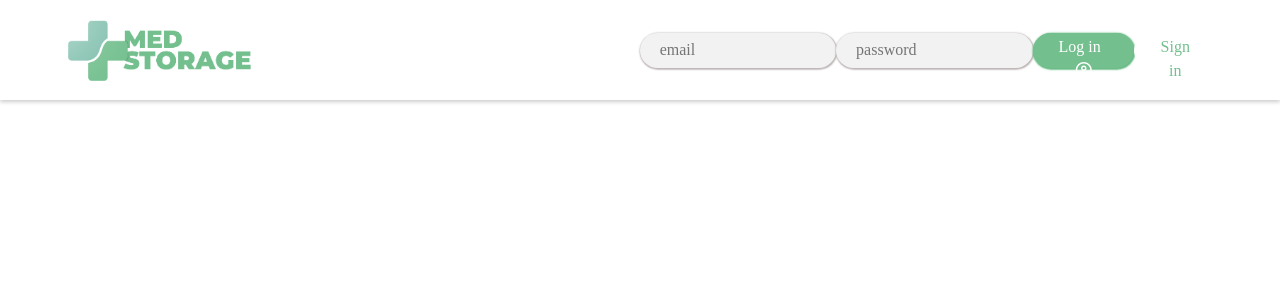
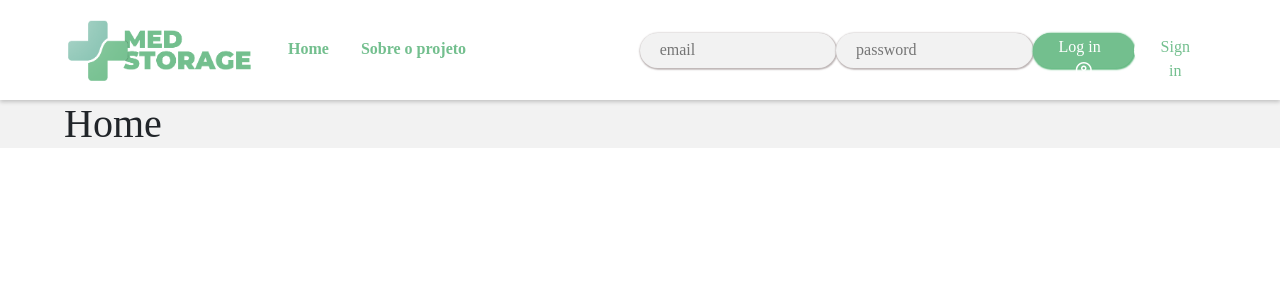
Before and after one commit to matheusssilva991/sistema_gestao_imagens_medicas, a Vue app in the folder Frontend/: page /#/ in a window 1280 px wide. Shown: the top 300 px of the page. Built offline with nearby package versions, Linux system fonts and the light colour scheme.

Commit message:
Att correção Header

```diff
--- a/Frontend/src/App.vue
+++ b/Frontend/src/App.vue
@@ -1,10 +1,20 @@
 <template>
-  <nav>
-    <!-- <router-link to="/">Home</router-link> |
-    <router-link to="/about">About</router-link> -->
-  </nav>
-  <router-view/>
+  <div id="app">
+    <HeaderComp></HeaderComp>
+    <router-view/>
+  </div>
 </template>
+
+<script>
+  import HeaderComp from './components/HeaderComp.vue';
+
+  export default {
+    name:"App",
+    components: {
+      HeaderComp
+    }
+  }
+</script>
 
 <style>
 #app {
@@ -12,6 +22,7 @@
   font-weight: bold;
   -webkit-font-smoothing: antialiased;
   -moz-osx-font-smoothing: grayscale;
+  background-color: #f2f2f2;
 }
 
 * {
--- a/Frontend/src/components/HeaderComp.vue
+++ b/Frontend/src/components/HeaderComp.vue
@@ -1,9 +1,10 @@
 <template>
+    <div>
         <header class="header">
             <div class="navbar-header">
                 <a href="/"><img src="../assets/logo.png" alt="Logo" id="logo"></a>
-            <router-link to="/" class="nav-link-header" v-if:=this.logged>Home</router-link>
-            <router-link to="/" class="nav-link-header" v-if:=this.logged>Sobre o projeto</router-link>
+                <router-link to="/" class="nav-link-header" v-if:=!this.logged>Home</router-link>
+                <router-link to="/about" class="nav-link-header" v-if:=!this.logged>Sobre o projeto</router-link>
             </div>
 
             <div v-if:=!this.logged class="form-header">
@@ -25,6 +26,7 @@
 
         <div v-if="this.erro" class="error-msg">
             <h1>{{ this.erro }}</h1>
+        </div>
     </div>
 </template>
 
@@ -81,8 +83,9 @@ html, body {
   margin: 0;
   padding: 0;
 }
+
 .header {
-    position: fixed;
+    /* position: fixed; */
     width: 100%;
     height: 100px;
     right: 0;
@@ -91,6 +94,7 @@ html, body {
     margin: 0px;
     box-shadow: 0px 2px 4px rgba(0, 0, 0, 0.2);
     align-items: center;
+    background-color: white;
 }
 
 .navbar-header {
--- a/Frontend/src/components/InputComp.vue
+++ b/Frontend/src/components/InputComp.vue
@@ -1,5 +1,5 @@
 <template>
-    <div class="app">
+    <div class="input">
         <input class="input-control" :type=this.type :placeholder=this.name :name="this.name" v-model="text" @input="changeFromChildren()">
     </div>
 </template>
--- a/Frontend/src/views/HomeView.vue
+++ b/Frontend/src/views/HomeView.vue
@@ -1,22 +1,19 @@
 <template>
   <div class="home">
-    <HeaderComp/>
+    <h1>Home</h1>
   </div>
 </template>
 
 <script>
 // @ is an alias to /src
-import HeaderComp from '@/components/HeaderComp.vue'
-
 export default {
   name: 'HomeView',
   components: {
-    HeaderComp
   }
 }
 </script>
 
-<style>
+<style scoped>
 .home {
   width: 90%;
   margin: auto;
```
Lines whose indentation alone changed are shown as unchanged.
